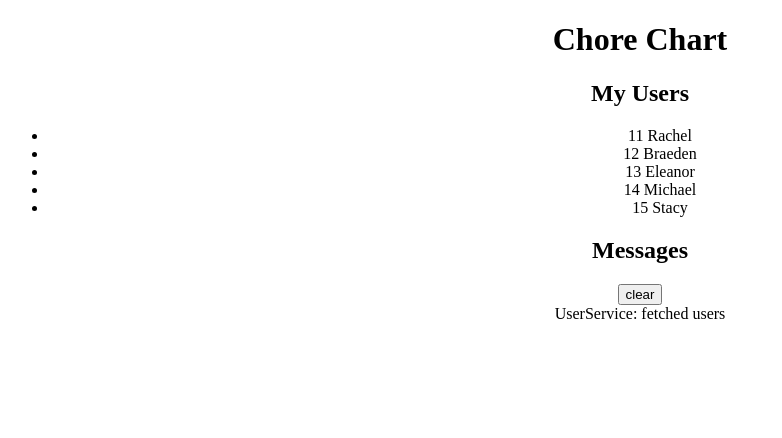
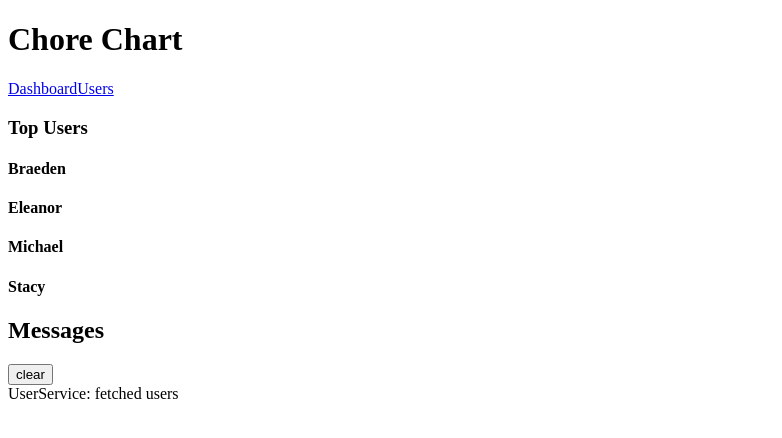
Before and after one commit to stacysilva/chore-chart, an Angular app: page /dashboard in a window 1280 px wide. Shown: the top 438 px of the page, without its empty margins (0-782 px from the left). Built offline with nearby package versions, Linux system fonts and the light colour scheme.

Commit message:
Routing- Dashboard
Added the AppRoutingModule and RouterOutlet
Added a dashboard view, route, and link.

```diff
--- a/src/app/app.component.html
+++ b/src/app/app.component.html
@@ -1,5 +1,7 @@
-<!--The content below is only a placeholder and can be replaced.-->
-<div style="text-align:center">
-  <h1>{{title}}</h1>
-  <app-users></app-users>
-  <app-messages></app-messages>
+<h1>{{title}}</h1>
+<nav>
+  <a routerLink="/dashboard">Dashboard</a>
+  <a routerLink="/users">Users</a>
+</nav>
+<router-outlet></router-outlet>
+<app-messages></app-messages>
--- /dev/null
+++ b/src/app/dashboard/dashboard.component.html
@@ -0,0 +1,8 @@
+<h3>Top Users</h3>
+<div class="grid grid-pad">
+  <a *ngFor="let user of users" class="col-1-4">
+    <div class="module user">
+      <h4>{{user.name}}</h4>
+    </div>
+  </a>
+</div>
--- /dev/null
+++ b/src/app/dashboard/dashboard.component.ts
@@ -0,0 +1,23 @@
+import { Component, OnInit } from '@angular/core';
+import { User } from '../user';
+import { UserService } from '../user.service';
+
+@Component({
+  selector: 'app-dashboard',
+  templateUrl: './dashboard.component.html',
+  styleUrls: [ './dashboard.component.css' ]
+})
+export class DashboardComponent implements OnInit {
+  users: User[] = [];
+
+  constructor(private userService: UserService) { }
+
+  ngOnInit() {
+    this.getUsers();
+  }
+
+  getUsers(): void {
+    this.userService.getUsers()
+      .subscribe(users => this.users = users.slice(1, 5));
+  }
+}
```
Also changed, not shown: src/app/app-routing.module.ts (added, +20 -0 lines), src/app/app.module.ts (+6 -2 lines), src/app/dashboard/dashboard.component.css (added), 2 other files (tests, documents, lock files or other folders).
